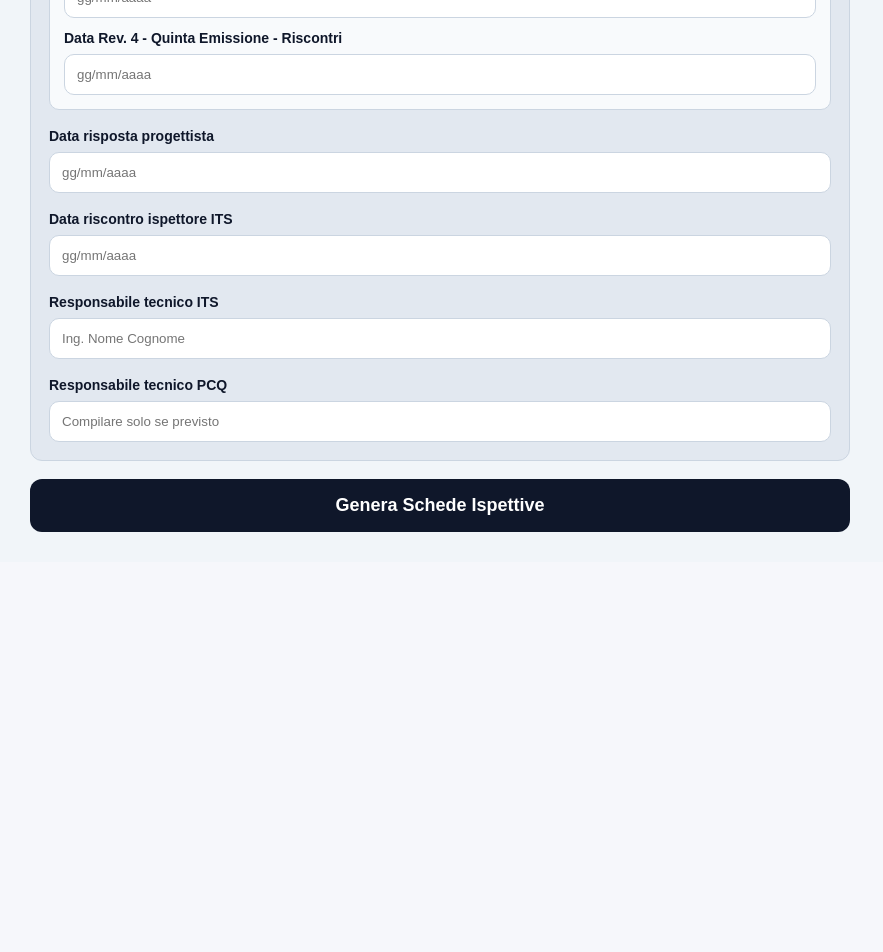
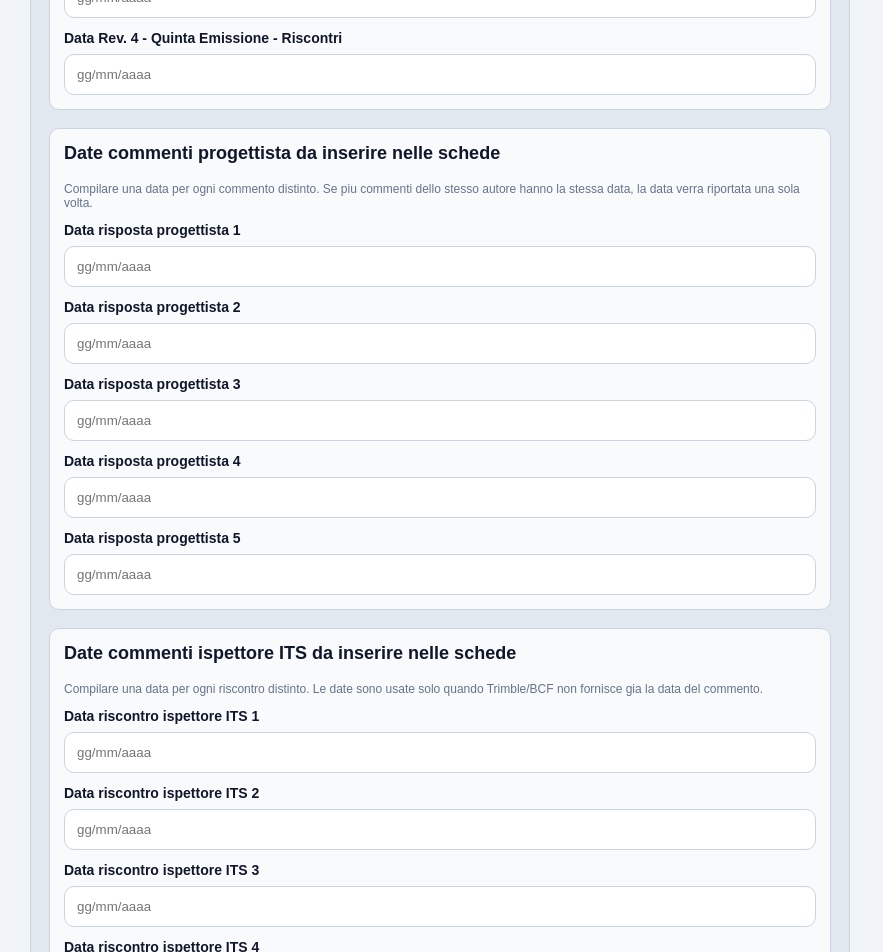
Before and after one commit to Giu71Puj06/nexcommon-qc-dashboard, a Next.js app: page /schede-ispettive in a window 1280 px wide. Shown: the part 1600-2552 px from the top of the page, without its empty margins (0-883 px from the left). Before the commit the page ends 2162 px from the top, so only its background shows below. Built offline with nearby package versions, Linux system fonts and the light colour scheme.

Commit message:
Update page.tsx

```diff
--- a/app/schede-ispettive/page.tsx
+++ b/app/schede-ispettive/page.tsx
@@ -18,8 +18,8 @@ export default function SchedeIspettivePage() {
   const [dataRev2, setDataRev2] = useState("");
   const [dataRev3, setDataRev3] = useState("");
   const [dataRev4, setDataRev4] = useState("");
-  const [dataRispostaProgettista, setDataRispostaProgettista] = useState("");
-  const [dataRiscontroIspettore, setDataRiscontroIspettore] = useState("");
+  const [dateRispostaProgettista, setDateRispostaProgettista] = useState<string[]>(["", "", "", "", ""]);
+  const [dateRiscontroIspettore, setDateRiscontroIspettore] = useState<string[]>(["", "", "", "", ""]);
   const [responsabileIts, setResponsabileIts] = useState("");
   const [responsabilePcq, setResponsabilePcq] = useState("");
   const [loading, setLoading] = useState(false);
@@ -51,8 +51,14 @@ export default function SchedeIspettivePage() {
       fd.append("data_rev_2", dataRev2);
       fd.append("data_rev_3", dataRev3);
       fd.append("data_rev_4", dataRev4);
-      fd.append("data_risposta_progettista", dataRispostaProgettista);
-      fd.append("data_riscontro_ispettore", dataRiscontroIspettore);
+      fd.append("data_risposta_progettista", dateRispostaProgettista[0] || "");
+      fd.append("data_riscontro_ispettore", dateRiscontroIspettore[0] || "");
+      dateRispostaProgettista.forEach((data, index) => {
+        fd.append(`data_risposta_progettista_${index}`, data);
+      });
+      dateRiscontroIspettore.forEach((data, index) => {
+        fd.append(`data_riscontro_ispettore_${index}`, data);
+      });
       fd.append("responsabile_its", responsabileIts);
       fd.append("responsabile_pcq", responsabilePcq);
 
@@ -300,27 +306,75 @@ export default function SchedeIspettivePage() {
               </label>
             </div>
 
-            <label>
-              <b>Data risposta progettista</b>
+            <div
+              style={{
+                display: "grid",
+                gap: 12,
+                padding: 14,
+                border: "1px solid #cbd5e1",
+                borderRadius: 10,
+                background: "#f8fafc",
+              }}
+            >
+              <h3 style={{ margin: 0, fontSize: 18 }}>
+                Date commenti progettista da inserire nelle schede
+              </h3>
+              <div style={helpStyle}>
+                Compilare una data per ogni commento distinto. Se piu commenti dello stesso autore hanno la stessa data, la data verra riportata una sola volta.
+              </div>
+
+              {dateRispostaProgettista.map((data, index) => (
+                <label key={`data-risposta-progettista-${index}`}>
+                  <b>Data risposta progettista {index + 1}</b>
                   <input
                     type="text"
-                value={dataRispostaProgettista}
-                onChange={(e) => setDataRispostaProgettista(e.target.value)}
+                    value={data}
+                    onChange={(e) => {
+                      const next = [...dateRispostaProgettista];
+                      next[index] = e.target.value;
+                      setDateRispostaProgettista(next);
+                    }}
                     placeholder="gg/mm/aaaa"
                     style={inputStyle}
                   />
                 </label>
+              ))}
+            </div>
 
-            <label>
-              <b>Data riscontro ispettore ITS</b>
+            <div
+              style={{
+                display: "grid",
+                gap: 12,
+                padding: 14,
+                border: "1px solid #cbd5e1",
+                borderRadius: 10,
+                background: "#f8fafc",
+              }}
+            >
+              <h3 style={{ margin: 0, fontSize: 18 }}>
+                Date commenti ispettore ITS da inserire nelle schede
+              </h3>
+              <div style={helpStyle}>
+                Compilare una data per ogni riscontro distinto. Le date sono usate solo quando Trimble/BCF non fornisce gia la data del commento.
+              </div>
+
+              {dateRiscontroIspettore.map((data, index) => (
+                <label key={`data-riscontro-ispettore-${index}`}>
+                  <b>Data riscontro ispettore ITS {index + 1}</b>
                   <input
                     type="text"
-                value={dataRiscontroIspettore}
-                onChange={(e) => setDataRiscontroIspettore(e.target.value)}
+                    value={data}
+                    onChange={(e) => {
+                      const next = [...dateRiscontroIspettore];
+                      next[index] = e.target.value;
+                      setDateRiscontroIspettore(next);
+                    }}
                     placeholder="gg/mm/aaaa"
                     style={inputStyle}
                   />
                 </label>
+              ))}
+            </div>
 
             <label>
               <b>Responsabile tecnico ITS</b>
```
Lines whose indentation alone changed are shown as unchanged.
